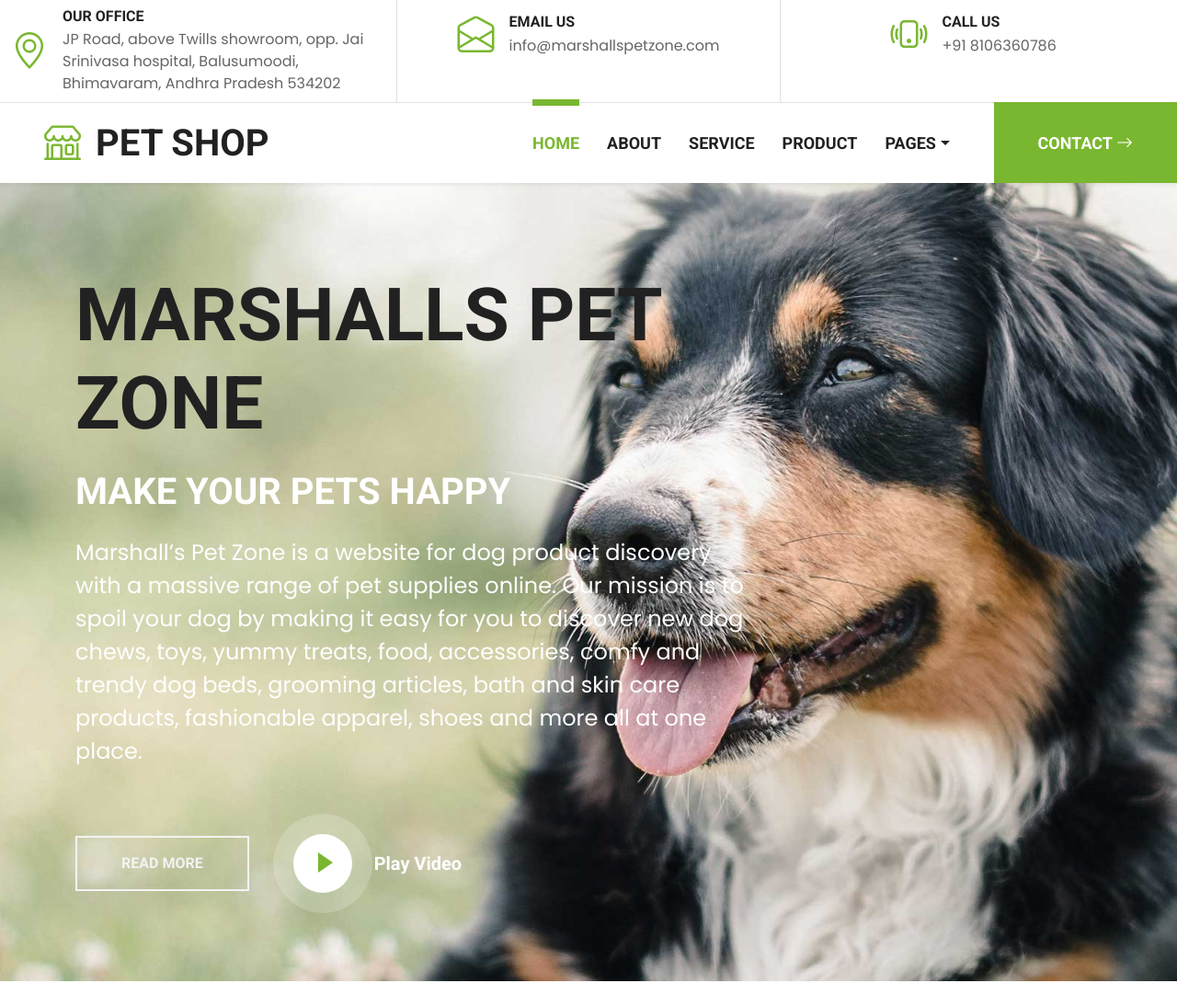
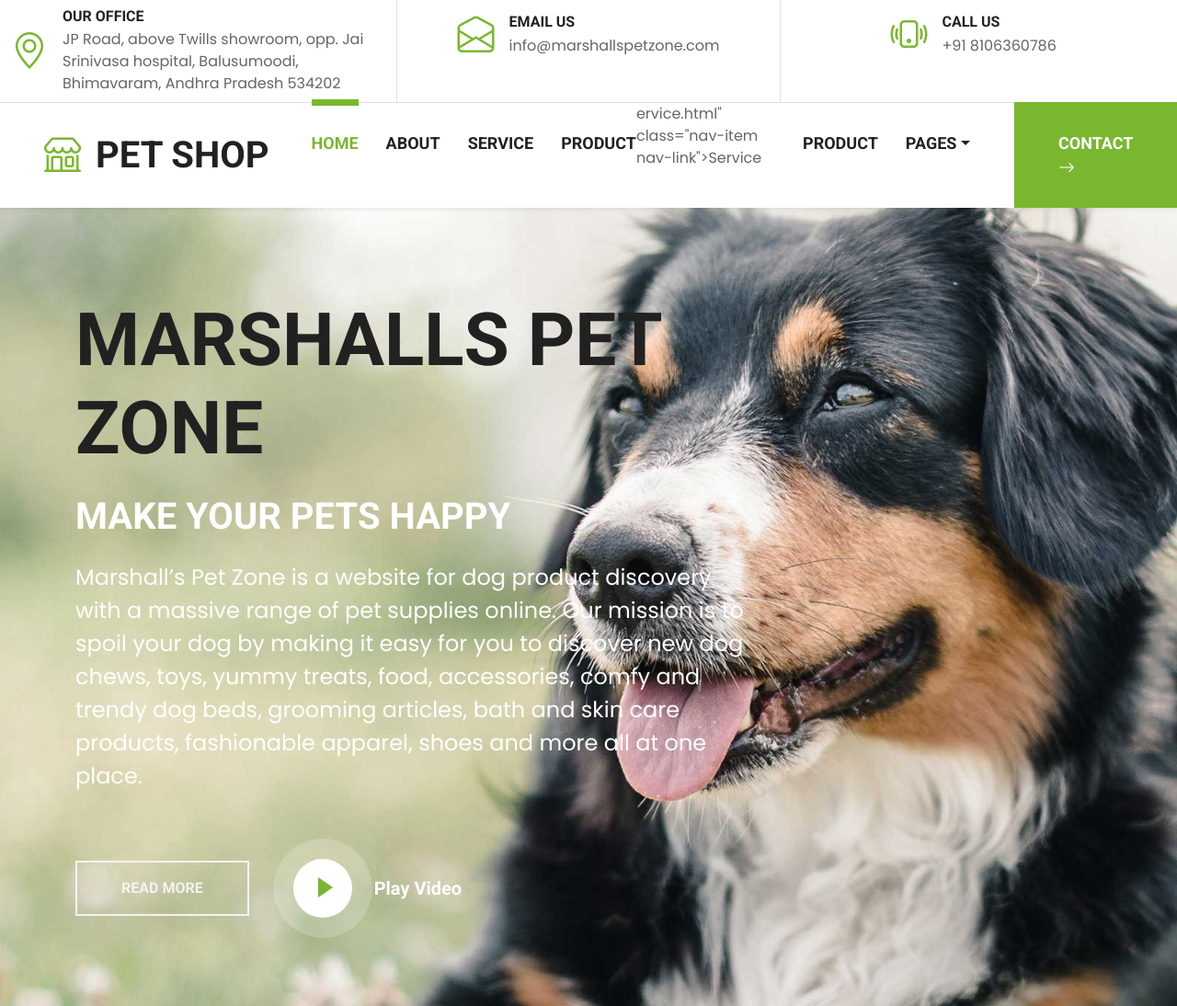
Before and after one commit to pagollugracy/Petshop, a plain HTML site: page index.html in a window 1280 px wide. Shown: the top 1094 px of the page at 92% size. Drawn offline with nearby package versions, Linux system fonts and the light colour scheme; files that its build step writes are made by us from their sources; a script that the page names is missing; a web font is replaced by a local one.

Commit message:
Add files via upload

```diff
--- a/index.html
+++ b/index.html
@@ -77,7 +77,8 @@
             <div class="navbar-nav ms-auto py-0">
                 <a href="index.html" class="nav-item nav-link active">Home</a>
                 <a href="about.html" class="nav-item nav-link">About</a>
-                <a href="s
+                <a href="service.html" class="nav-item nav-link">Service</a>
+                <a href="product.html" class="nav-item nav-link">Product</a>
 
 ervice.html" class="nav-item nav-link">Service</a>
                 <a href="product.html" class="nav-item nav-link">Product</a>
```
